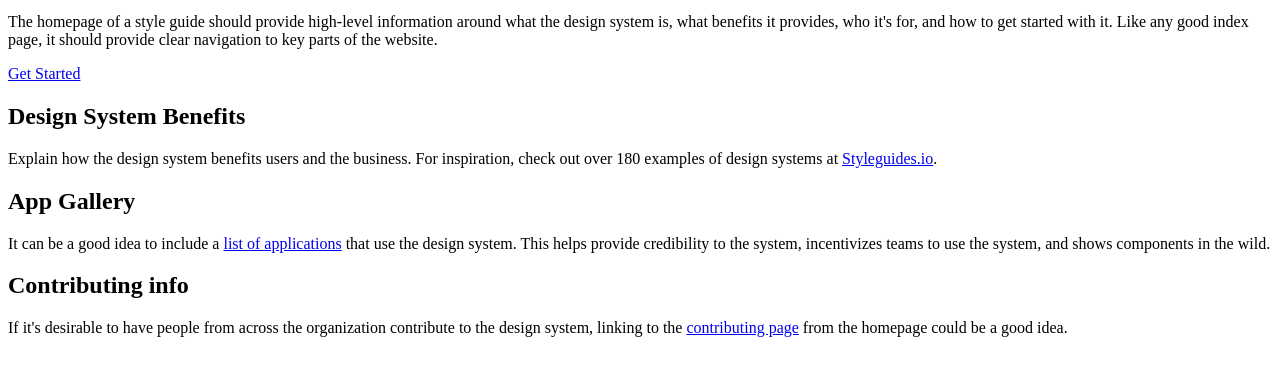
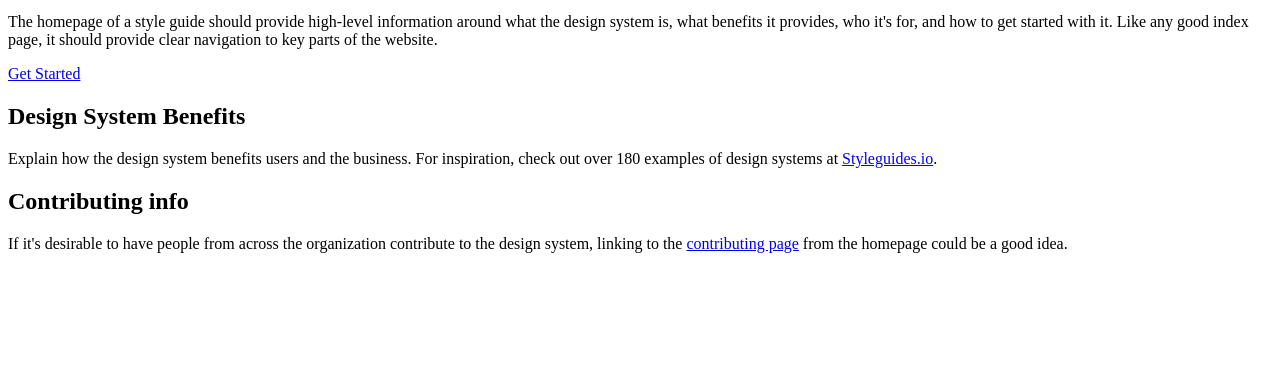
Before and after one commit to bradfrost/gatsby-style-guide-guide, a Gatsby site: page / in a window 1280 px wide. Shown: the part 101-476 px from the top of the page. Built offline with nearby package versions, Linux system fonts and the light colour scheme; Gatsby itself is replaced by a stand-in of ours; some packages are replaced by stand-ins of ours.

Commit message:
Remove app gallery stuff

```diff
--- a/content/index.md
+++ b/content/index.md
@@ -12,8 +12,5 @@ The homepage of a style guide should provide high-level information around what
 ## Design System Benefits
 Explain how the design system benefits users and the business. For inspiration, check out over 180 examples of design systems at [Styleguides.io](http://styleguides.io/examples).
 
-## App Gallery
-It can be a good idea to include a <a href="/gallery.html">list of applications</a> that use the design system. This helps provide credibility to the system, incentivizes teams to use the system, and shows components in the wild.
-
 ## Contributing info
 If it's desirable to have people from across the organization contribute to the design system, linking to the <a href="/contributing.html">contributing page</a> from the homepage could be a good idea.
```
